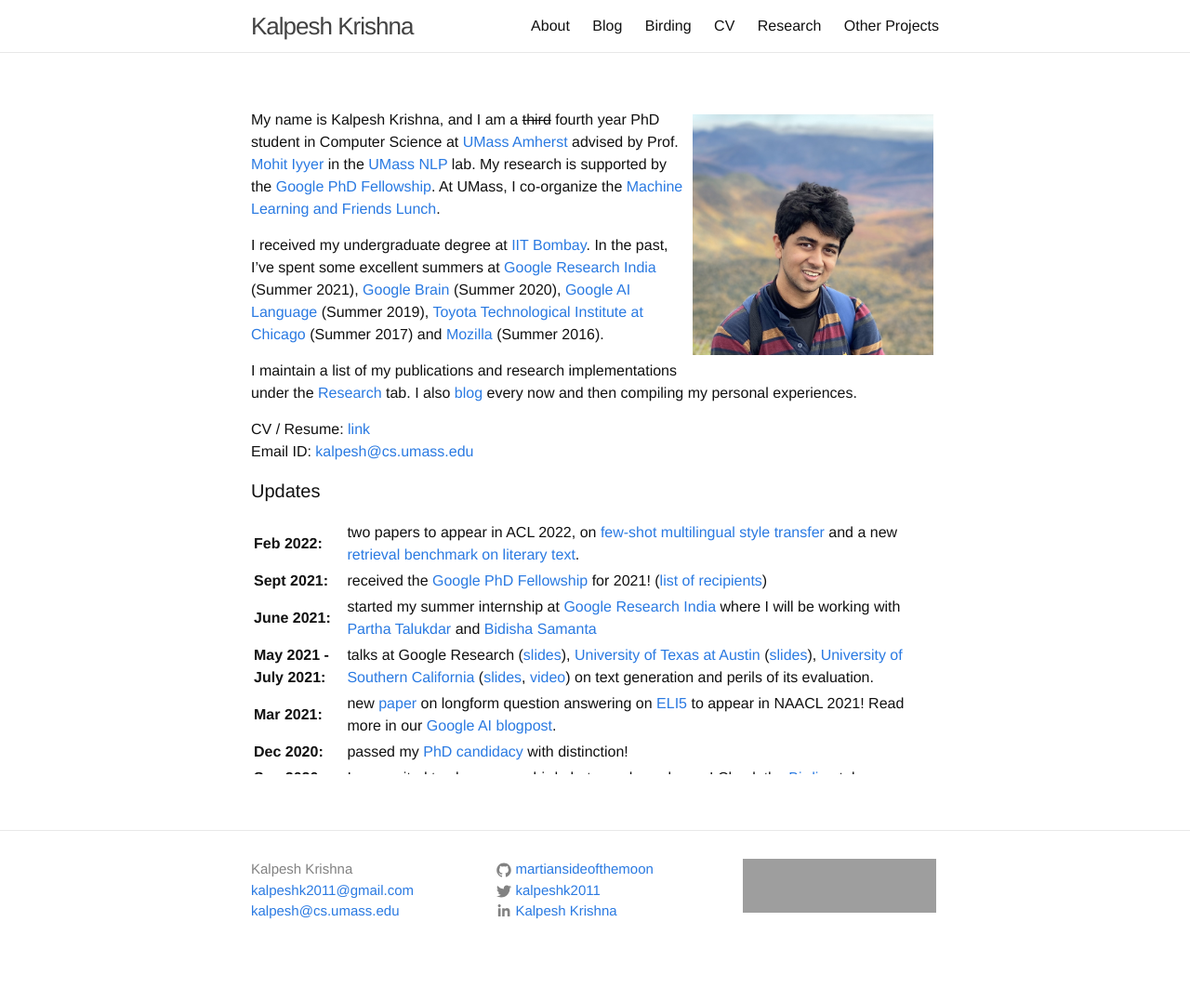
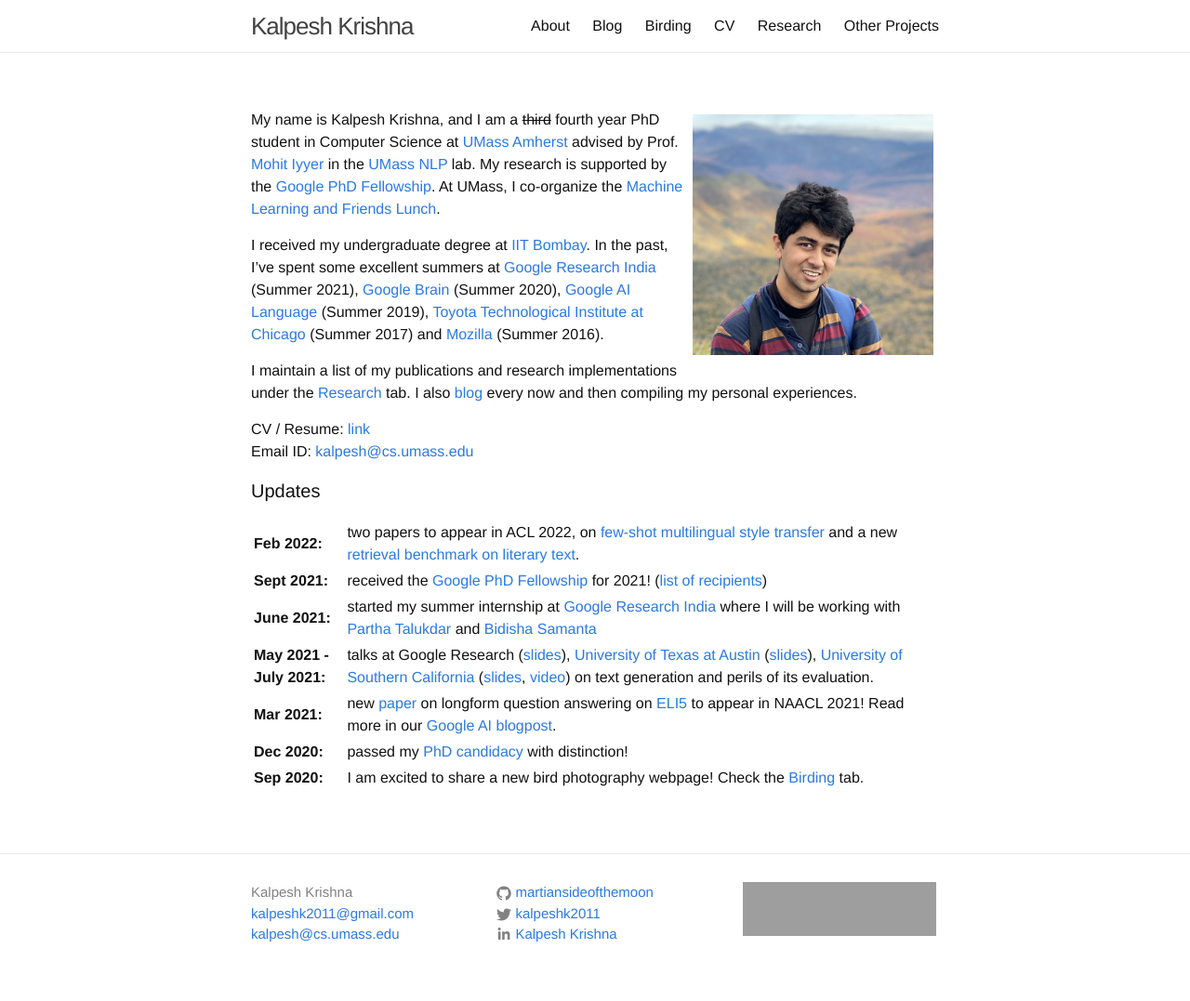
Before and after one commit to martiansideofthemoon/martiansideofthemoon.github.io, a Jekyll site: the page built from index.md, in a window 1280 px wide. Shown: the whole page at 93% size. Built offline with Jekyll 4.4.1, drawn with Linux system fonts in a browser that asks for light colours; comment, search, counter and statistics services are not loaded; before the commit the page ends 1052 px from its top, so only the background shows below that; grey boxes are pictures that could not be loaded.

Commit message:
Update index.md

```diff
--- a/index.md
+++ b/index.md
@@ -16,7 +16,7 @@ Email ID: [kalpesh@cs.umass.edu](mailto:kalpesh@cs.umass.edu)
 
 #### Updates
 
-<div style="height:275px;overflow:auto;">
+<div style="height:300px;overflow:auto;">
 <table>
 <col width="100px">
 <col width="650px">
```
